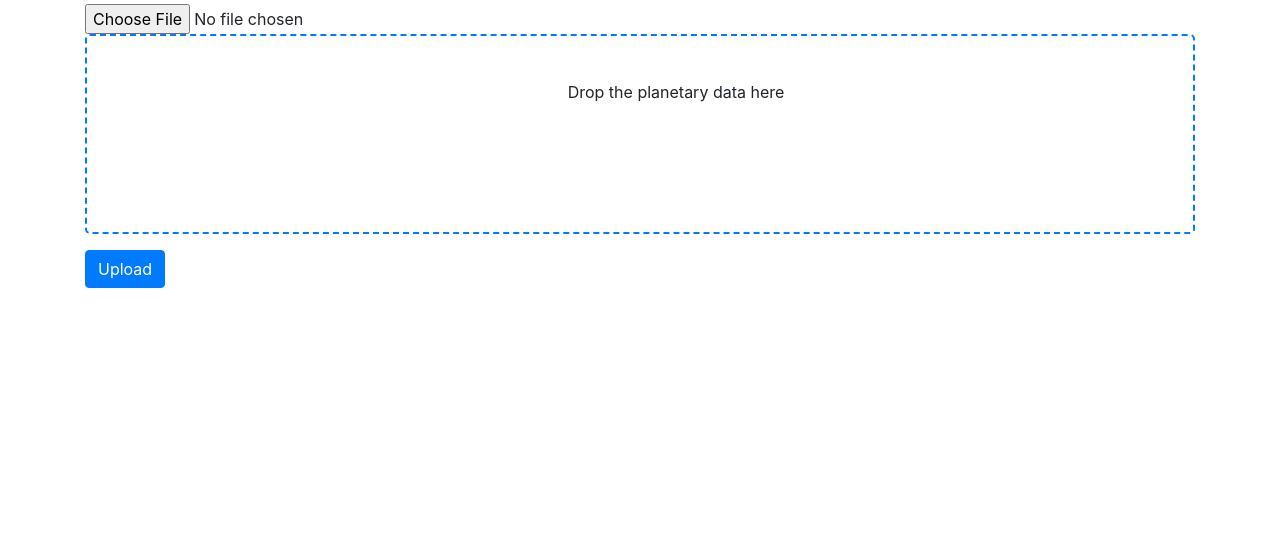
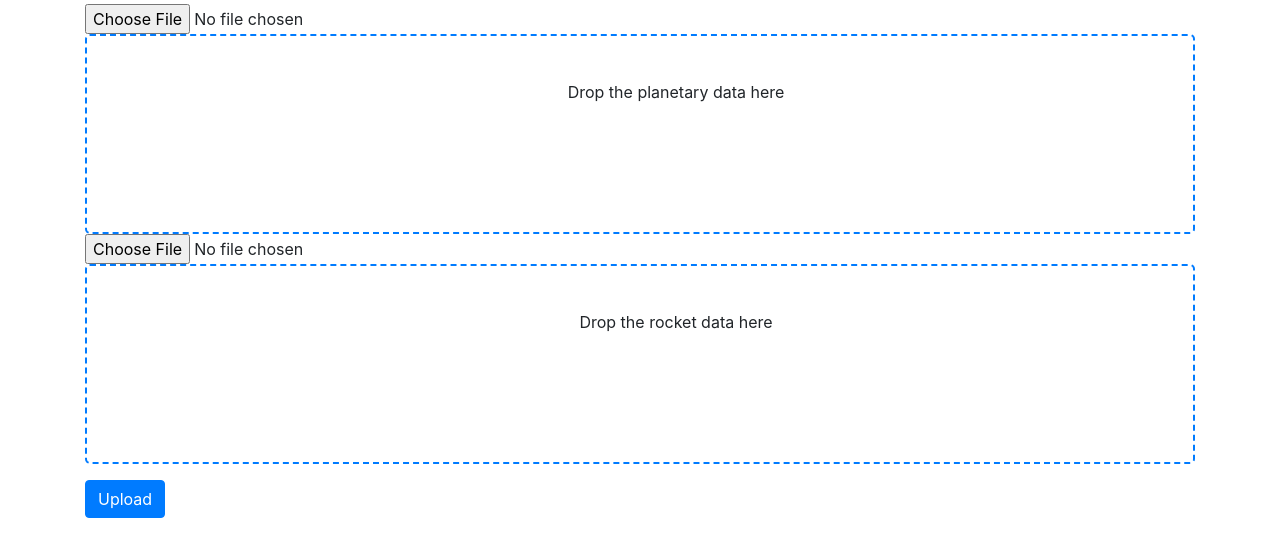
Before and after one commit to viktorashi/stratec-rocket, a Flask app: page / in a window 1280 px wide. Shown: the part 100-657 px from the top of the page. Run offline with Flask 3, Linux system fonts and the light colour scheme; some libraries are stand-ins or nearby versions.

Commit message:
MADE ESCAPE TIMES

```diff
--- a/soft_challange/soft_challange/static/home.js
+++ b/soft_challange/soft_challange/static/home.js
@@ -1,35 +1,47 @@
-const fileInput = document.getElementById('planetary_data_file');
-const dragDropArea = document.getElementById('drag-drop-area');
+const planetaryFileInput = document.getElementById('planetary_data_file');
+const rocketFileInput = document.getElementById('rocket_data_file');
 
-dragDropArea.addEventListener('click', () => fileInput.click());
+const planetaryDropArea = document.getElementById('planetary-drag-drop-area');
+const rocketDropArea = document.getElementById('rocket-drag-drop-area');
 
-dragDropArea.addEventListener('dragover', (e) => {
+// si te pui frumos doar aici cand mai adaugi unu
+const dropAreas = [planetaryDropArea, rocketDropArea];
+const fileInputs = [planetaryFileInput, rocketFileInput];
+
+for (let i = 0; i < dropAreas.length; i++) {
+    const dropArea = dropAreas[i];
+    const fileInput = fileInputs[i];
+
+    dropArea.addEventListener('click', () => fileInput.click());
+
+    dropArea.addEventListener('dragover', (e) => {
         e = e || event
         e.preventDefault();
         e.stopPropagation();
-    dragDropArea.classList.add('dragover');
-},false);
+        dropArea.classList.add('dragover');
+    }, false);
 
-dragDropArea.addEventListener('dragleave', (e) => {
+    dropArea.addEventListener('dragleave', (e) => {
         e = e || event
         e.stopPropagation();
         e.preventDefault();
-    dragDropArea.classList.remove('dragover');
-},false);
+        dropArea.classList.remove('dragover');
+    }, false);
 
-dragDropArea.addEventListener('drop', (e) => {
+    dropArea.addEventListener('drop', (e) => {
         e = e || event
         e.preventDefault();
         e.stopPropagation();
-    dragDropArea.classList.remove('dragover');
+        dropArea.classList.remove('dragover');
         const files = e.dataTransfer.files;
         if (0 < files.length <= 1) {
             fileInput.files = files;
         }
-},false);
+    }, false);
 
     fileInput.addEventListener('change', () => {
         if (fileInput.files.length > 0) {
-        dragDropArea.textContent = fileInput.files[0].name;
+            dropArea.textContent = fileInput.files[0].name;
         }
-},false);
+    }, false);
+}
--- a/soft_challange/soft_challange/templates/home.html
+++ b/soft_challange/soft_challange/templates/home.html
@@ -12,9 +12,13 @@
 
     <form action="{{ url_for('upload_file') }}" method="post" enctype="multipart/form-data">
         <div class="form-group">
-            <input type="file" class="form-control-file" id="planetary_data_file" name="planetary_data_file" >
-            <div class="drag-drop-area" id="drag-drop-area">
+            <input type="file" class="form-control-file" id="planetary_data_file" name="planetary_data_file">
+            <div class="drag-drop-area" id="planetary-drag-drop-area">
                 Drop the planetary data here
+            </div>
+            <input type="file" class="form-control-file" id="rocket_data_file" name="rocket_data_file">
+            <div class="drag-drop-area" id="rocket-drag-drop-area">
+                Drop the rocket data here
             </div>
         </div>
         <button type="submit" class="btn btn-primary">Upload</button>
--- /dev/null
+++ b/soft_challange/soft_challange/uploads/Rocket_Data.txt
@@ -0,0 +1,2 @@
+Number of rocket engines: 4
+Acceleration per engine: 10 m/s^2
--- a/soft_challange/soft_challange/views.py
+++ b/soft_challange/soft_challange/views.py
@@ -1,6 +1,6 @@
 from flask import request, redirect, url_for, render_template, flash
 from soft_challange import app
-from utils import get_escape_velocities
+from utils import get_escape_velocities, get_escape_times
 import os
 
 
@@ -8,25 +8,49 @@ import os
 def home():
     return render_template("home.html")
 
+def file_present_valid(file_name)-> []:
+    """
+    :param file_name: The name of the file as defined in our front-end
+    :return: list: fierst element if good reposnbe or not
+    """
+
+def save_file(file):
+    """
+    :param file: The file to be saved
+    :return: The path to the saved file
+    """
+    filename = request.files[file].filename
+    filepath = os.path.join(app.config['UPLOAD_FOLDER'], filename)
+    request.files[file].save(filepath)
+    return filepath
+
 @app.route('/upload', methods=['POST'])
 def upload_file():
     if 'planetary_data_file' not in request.files:
-        flash('No file part')
+        flash('We need at least planetary data for this!')
         return redirect(url_for('home'))
-    file = request.files['planetary_data_file']
-    if file.filename == '':
-        flash('No selected file')
+
+    if request.files['planetary_data_file'].filename == '':
+        flash("No selected file ( I think, it doesn't really make sense)")
         return redirect(url_for('home'))
-    if file:
-        #TODO poate-i faci mai incolo secure la filename
-        filename = file.filename
-        filepath = os.path.join(app.config['UPLOAD_FOLDER'], filename)
-        request.files['planetary_data_file'].save(filepath)
-        # Process the file and compute data
-        with open(filepath, 'r') as f:
+
+    planteray_data_filepath = save_file('planetary_data_file')
+
+    #it's just planetary data so we need to compute the escape velocity
+    if not request.files['rocket_data_file']:
+        # process the file and compute data
+        with open(planteray_data_filepath, 'r') as f:
             data = f.read()
         computed_data = get_escape_velocities(data)
-        return render_template('result.html', data=computed_data)
+        return render_template('result.html', planets=computed_data)
+    # adica sunt ambele, ca s-a verificat inaitne cad aca exista planeetary data
     else:
-        flash('Invalid file type')
-        return redirect(url_for('home'))
+
+        rocket_data_filepath = save_file('rocket_data_file')
+        # process the file and compute data
+        with open(planteray_data_filepath, 'r') as f:
+            planetary_data = f.read()
+        with open(rocket_data_filepath, 'r') as f:
+            rocket_data = f.read()
+        planets, rocket = get_escape_times(planetary_data, rocket_data)
+        return render_template('result.html', planets=planets, rocket=rocket)
```
Also changed, not shown: soft_challange/soft_challange/templates/result.html (+14 -2 lines), soft_challange/soft_challange/utils.py (+47 -0 lines). Lines whose indentation alone changed are shown as unchanged.
